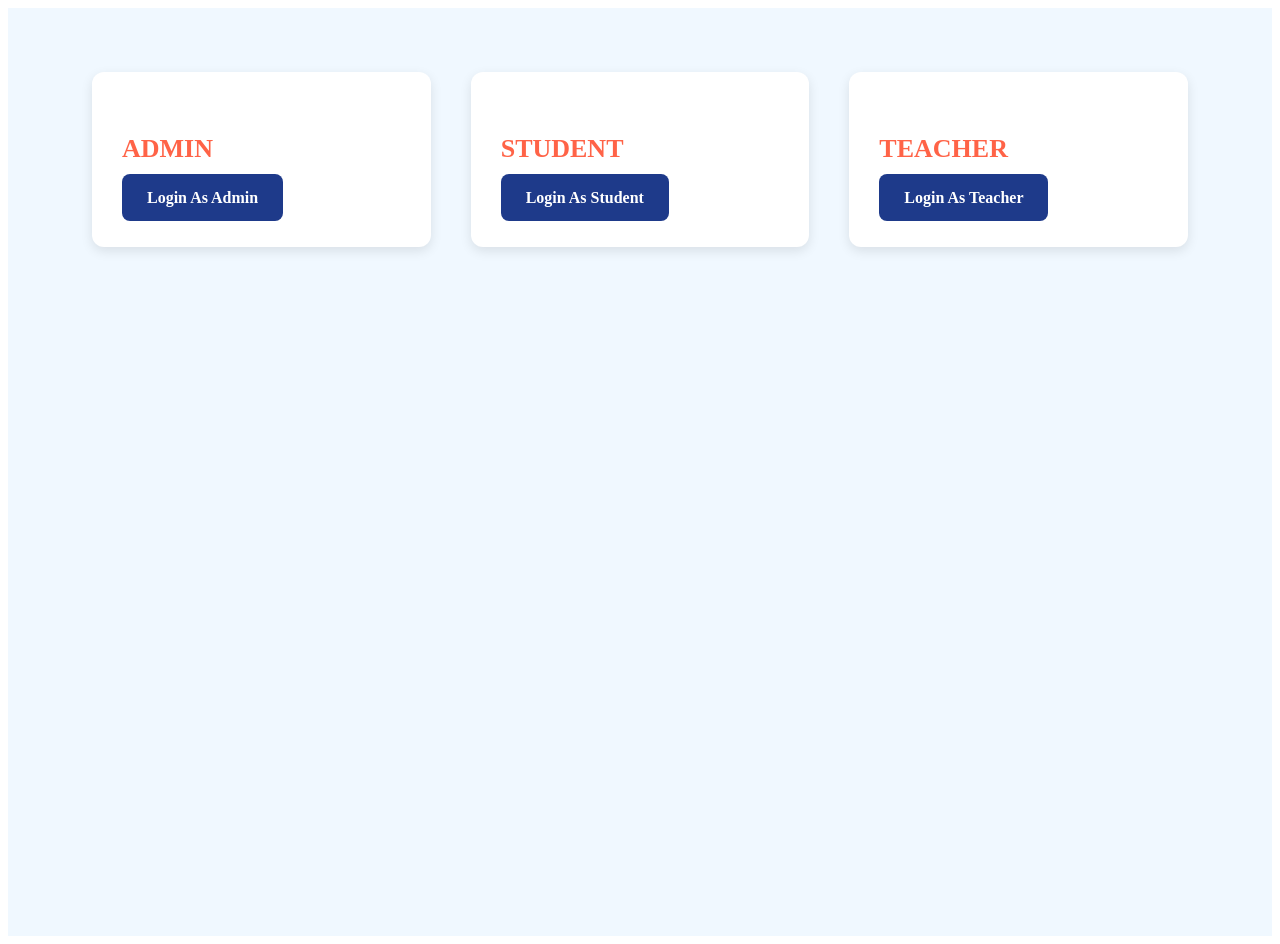
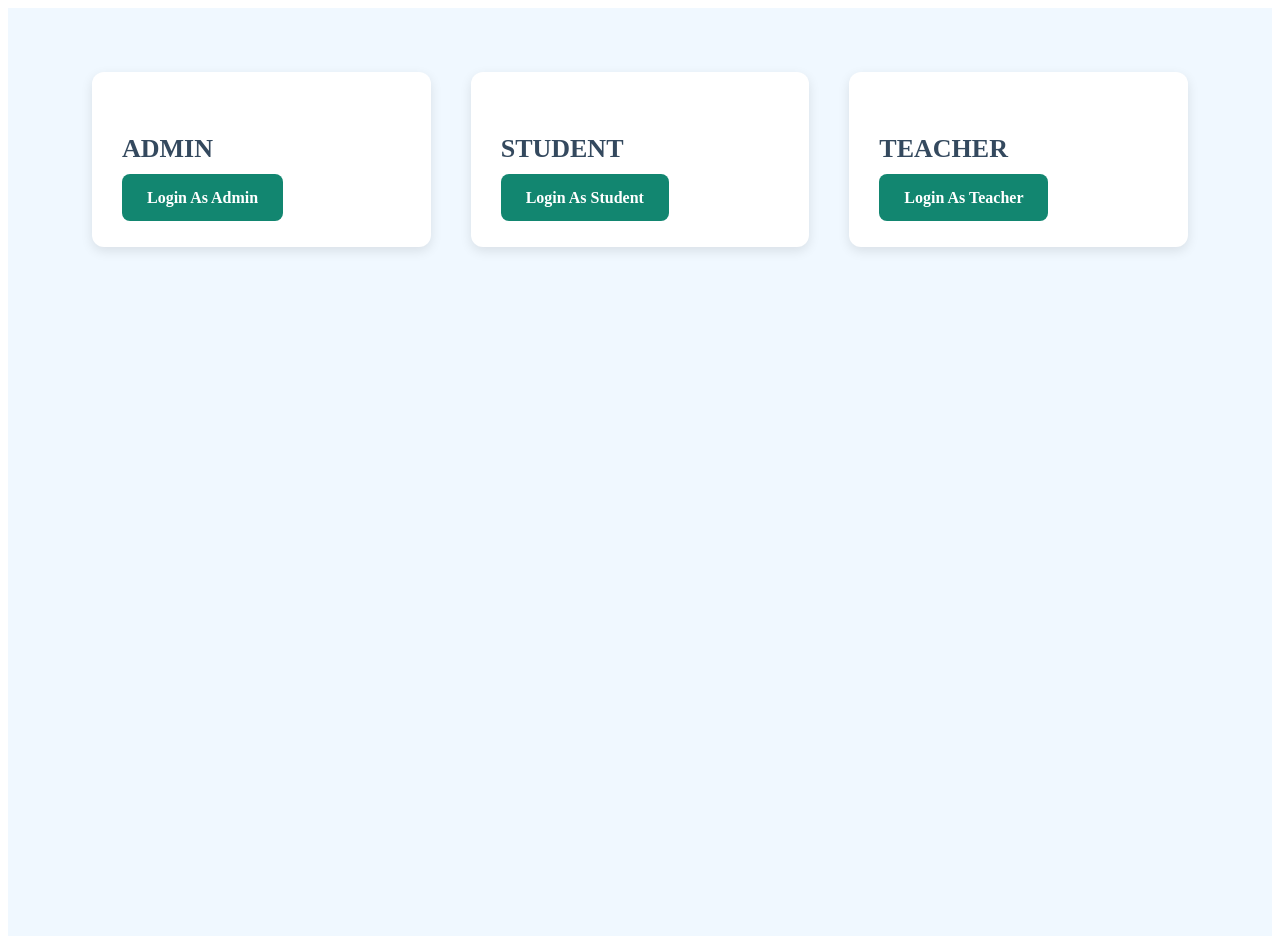
Before and after one commit to mpsinghji/PROJECT_ZERO, a React (Vite) app in the folder frontend/: page /choose-user in a window 1280 px wide. Built offline with nearby package versions, Linux system fonts and the light colour scheme.

Commit message:
css updated

```diff
--- a/frontend/src/styles/ChooseUserStyles.js
+++ b/frontend/src/styles/ChooseUserStyles.js
@@ -10,7 +10,6 @@ export const ChooseUserContainer = styled.div`
   padding: 2em;
   background-color: #f0f8ff;
 
-  /* For large tablets or desktops (landscape and portrait) */
   @media screen and (min-width: 768px) {
     flex-direction: row;
     justify-content: space-around;
@@ -18,7 +17,6 @@ export const ChooseUserContainer = styled.div`
     padding: 4em;
   }
 
-  /* For large tablets in portrait mode (820 x 1180 specifically) */
   @media screen and (min-width: 768px) and (max-width: 1024px) {
     flex-direction: column;
     justify-content: flex-start;
@@ -26,12 +24,10 @@ export const ChooseUserContainer = styled.div`
     padding: 3em;
   }
 
-  /* For small mobile screens */
   @media screen and (max-width: 480px) {
     padding: 1em;
   }
 
-  /* For medium-sized screens like small tablets */
   @media screen and (min-width: 481px) and (max-width: 767px) {
     padding: 2em;
   }
@@ -64,7 +60,7 @@ export const Title = styled.h2`
   font-size: 26px;
   font-weight: bold;
   margin-bottom: 25px;
-  color: #ff6347;
+  color: #34495e;
   text-transform: uppercase;
 
   @media screen and (max-width: 768px) {
@@ -73,7 +69,7 @@ export const Title = styled.h2`
 `;
 
 export const Button = styled(Link)`
-  background-color: #1e3a8a;
+  background-color: #128670;
   color: white;
   border: none;
   padding: 15px 25px;
@@ -86,7 +82,7 @@ export const Button = styled(Link)`
   transition: background-color 0.3s ease, transform 0.2s ease;
 
   &:hover {
-    background-color: #3b5998;
+    background-color: #1abc9c;
     transform: translateY(-3px);
   }
 
```
